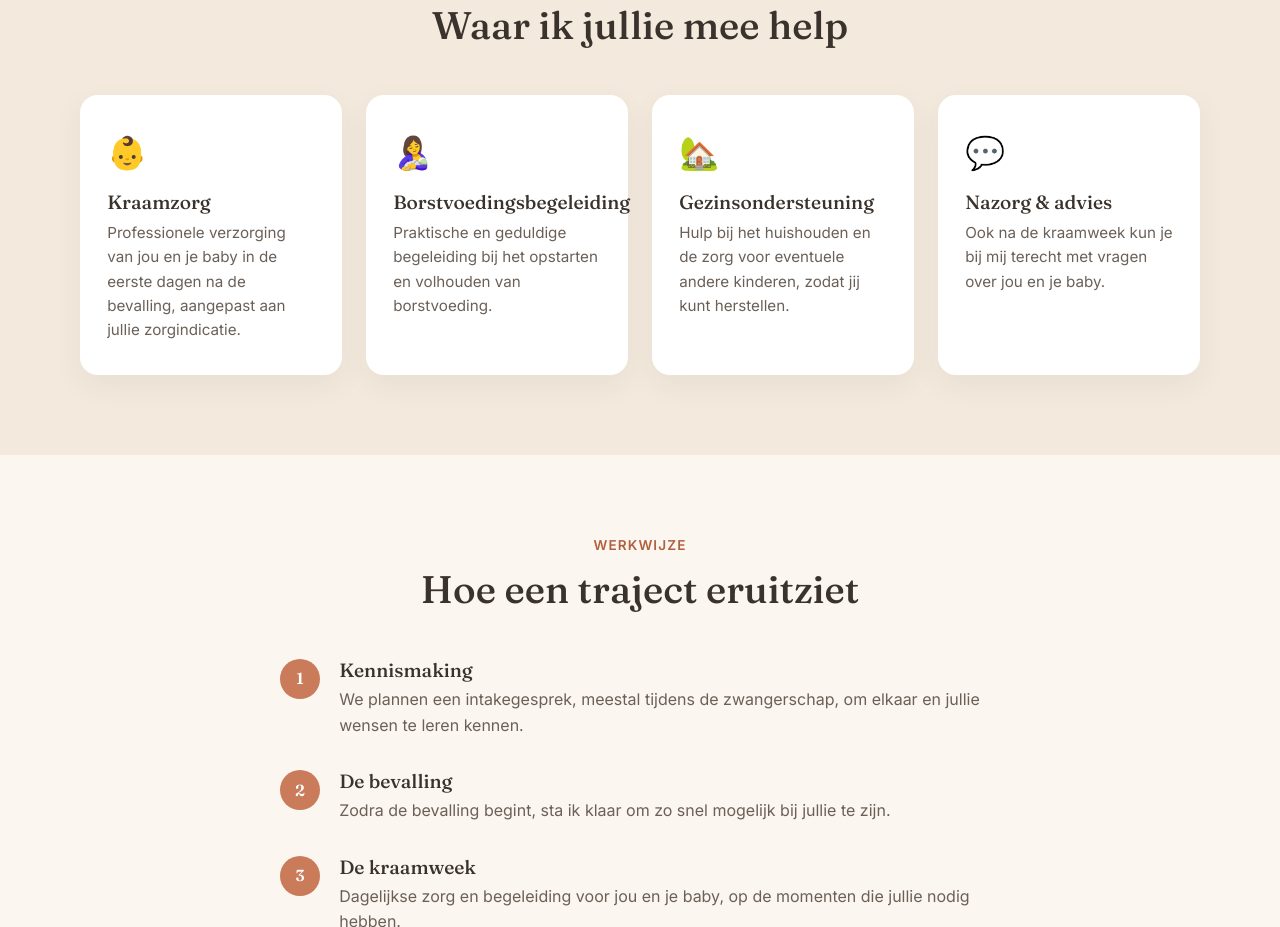
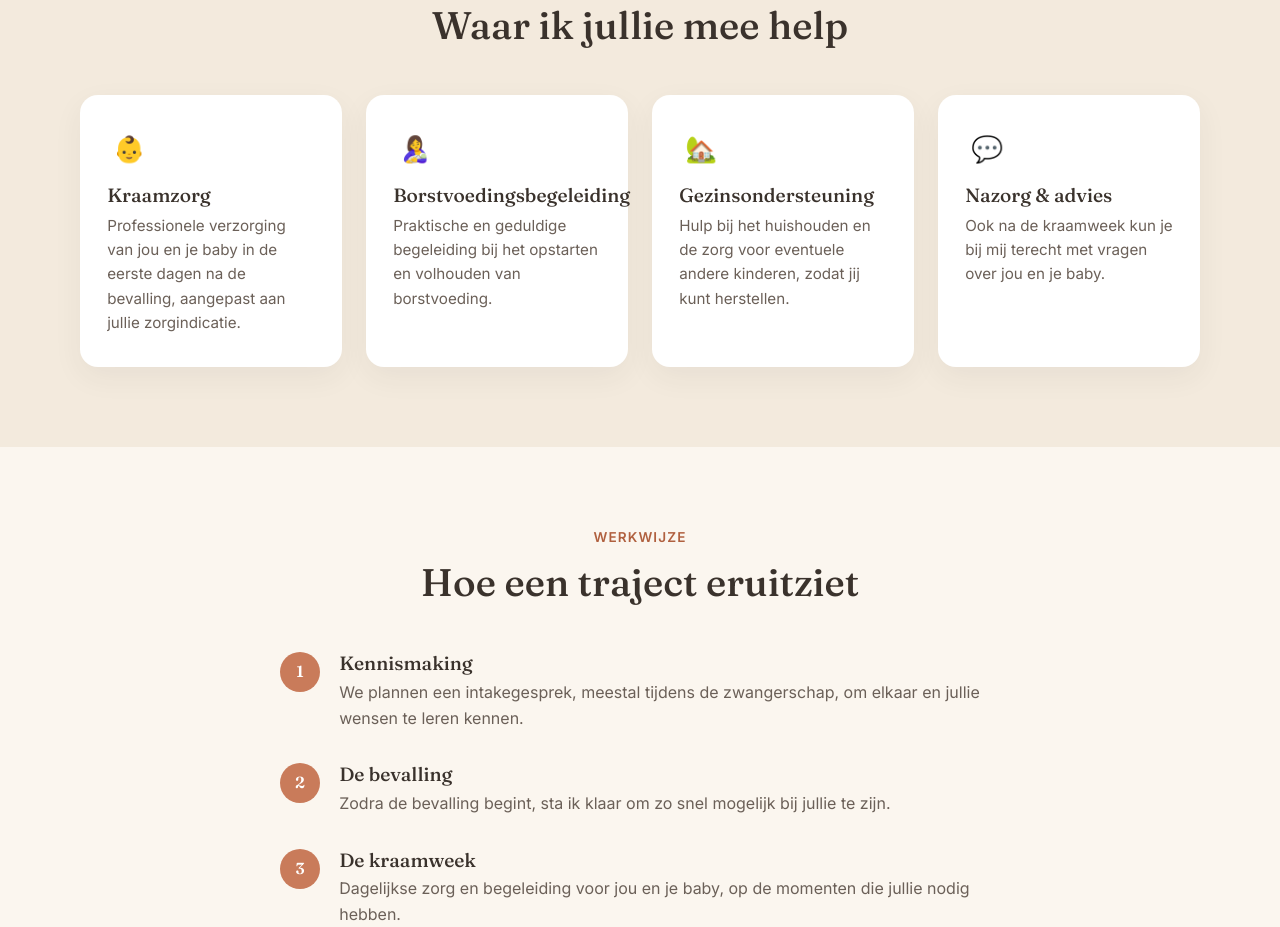
Before and after one commit to kraamzorgnadia/kraamzorgnadiawebsite, an Eleventy site: page src/index.njk in a window 1280 px wide. Shown: the part 1476-2403 px from the top of the page. Built offline with nearby package versions, Linux system fonts and the light colour scheme; Eleventy itself is replaced by a stand-in of ours; files that its build step writes are made by us from their sources.

Commit message:
Constrain dienst-card icons to a fixed, centered box
The breastfeeding emoji renders visually larger than the other
icons in most emoji fonts, throwing off the card row's alignment.
Fixing the icon container size normalizes this regardless of which
emoji is used.

```diff
--- a/src/css/style.css
+++ b/src/css/style.css
@@ -267,7 +267,16 @@ a { color: var(--color-accent-dark); text-decoration: none; }
   padding: 2rem 1.7rem;
   box-shadow: 0 10px 30px rgba(58, 50, 44, 0.06);
 }
-.card-icon { font-size: 2rem; margin-bottom: 0.8rem; }
+.card-icon {
+  display: flex;
+  align-items: center;
+  justify-content: center;
+  width: 2.75rem;
+  height: 2.75rem;
+  font-size: 1.6rem;
+  line-height: 1;
+  margin-bottom: 0.8rem;
+}
 .card p { margin-bottom: 0; font-size: 0.95rem; }
 
 .review-card {
```
